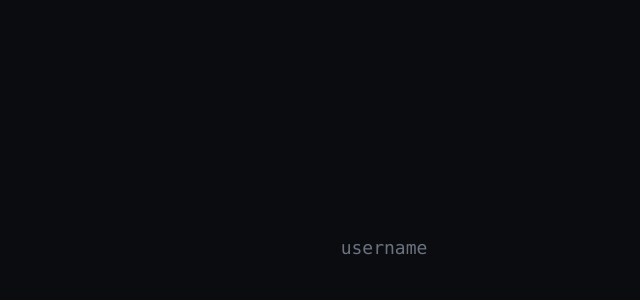
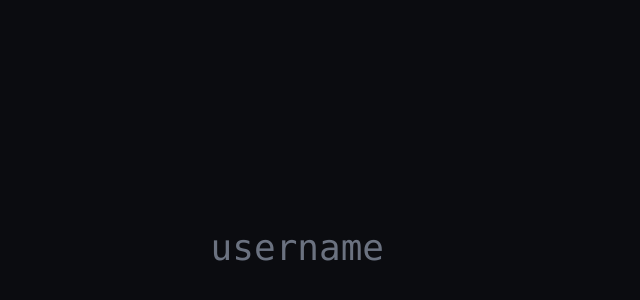
Before and after one commit to v1nc3t/purrtfolio, a React (Vite) app: page / in a window 1280 px wide. Shown: the part 152-452 px from the top of the page, without its empty margins (256-896 px from the left). Built offline with nearby package versions, Linux system fonts and the light colour scheme.

Commit message:
style: minor changes

```diff
--- a/src/components/WelcomePage.tsx
+++ b/src/components/WelcomePage.tsx
@@ -85,7 +85,7 @@ export function WelcomePage({ onSubmit }: WelcomePageProps) {
   return (
     <main className="flex min-h-svh items-center justify-center bg-terminal-bg">
       <form onSubmit={handleSubmit}>
-        <div className="relative font-mono text-lg">
+        <div className="relative font-mono text-4xl">
           <input
             ref={inputRef}
             id="username"
@@ -104,7 +104,7 @@ export function WelcomePage({ onSubmit }: WelcomePageProps) {
             className="absolute inset-0 z-10 cursor-text bg-transparent text-transparent caret-transparent outline-none"
           />
           <div
-            className="pointer-events-none relative min-h-[1em] min-w-[8ch] leading-none"
+            className="pointer-events-none relative min-h-[1em] min-w-[16ch] leading-none"
             aria-hidden
           >
             <span className={name ? 'text-terminal-fg' : 'text-terminal-muted'}>
--- a/src/index.css
+++ b/src/index.css
@@ -46,9 +46,7 @@
 }
 
 .window-frame[data-focused='true'] .window-shell {
-  box-shadow:
-    0 0 0 1px var(--color-terminal-accent),
-    0 0 32px rgba(207, 232, 196, 0.35);
+  box-shadow: 0 0 0 1px var(--color-terminal-accent);
 }
 
 .window-header {
--- a/src/lib/camera.ts
+++ b/src/lib/camera.ts
@@ -20,7 +20,7 @@ export type Camera = {
 
 export const MIN_SCALE = 0.15
 export const MAX_SCALE = 2
-export const FOCUS_MAX_SCALE = 1.5
+export const FOCUS_MAX_SCALE = 1.6
 export const FOCUS_PADDING = 64
 export const OVERVIEW_PADDING = 120
 export const DEFAULT_CAMERA: Camera = { x: 0, y: 0, scale: 1 }
```
